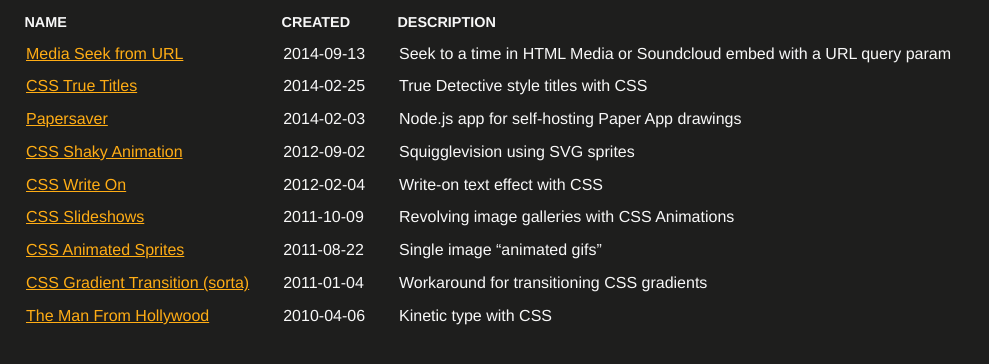
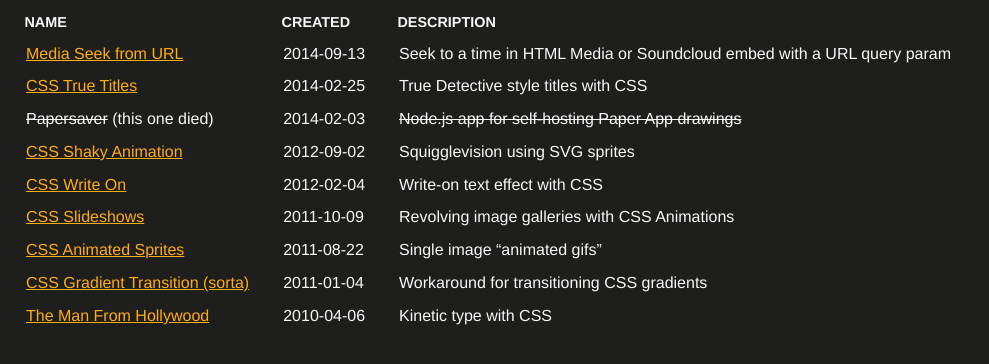
Before and after one commit to tylergaw/lab.tylergaw.com, a plain HTML site: page index.html in a window 1280 px wide. Shown: the part 86-450 px from the top of the page, without its empty margins (0-989 px from the left). Drawn offline with Linux system fonts and the light colour scheme.

Commit message:
strike papersaver

```diff
--- a/index.html
+++ b/index.html
@@ -72,13 +72,13 @@
 
             <tr>
                 <td>
-                    <a href="./papers">Papersaver</a>
+                    <s>Papersaver</s> (this one died)
                 </td>
                 <td>
                     2014-02-03
                 </td>
                 <td>
-                    Node.js app for self-hosting Paper App drawings
+                    <s>Node.js app for self-hosting Paper App drawings</s>
                 </td>
             </tr>
 
```
